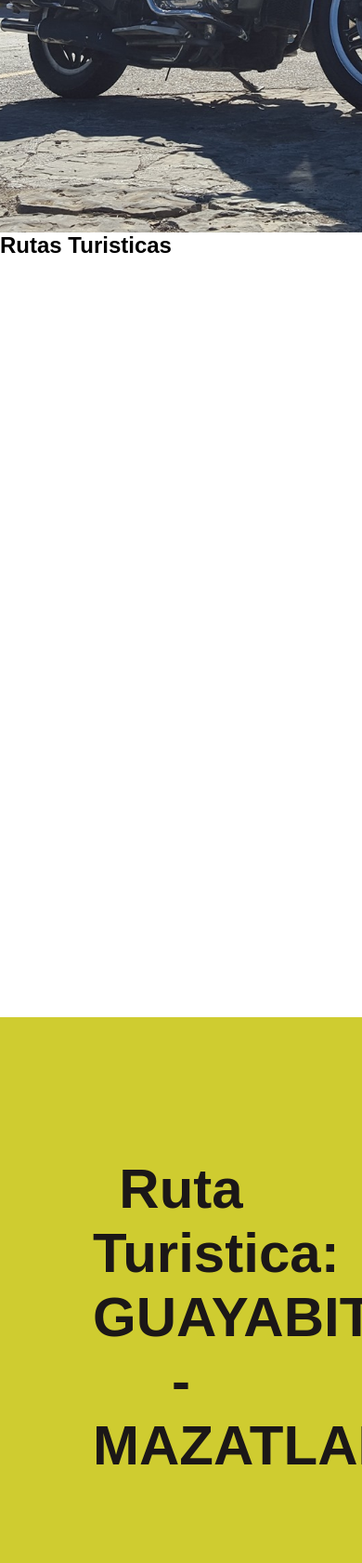
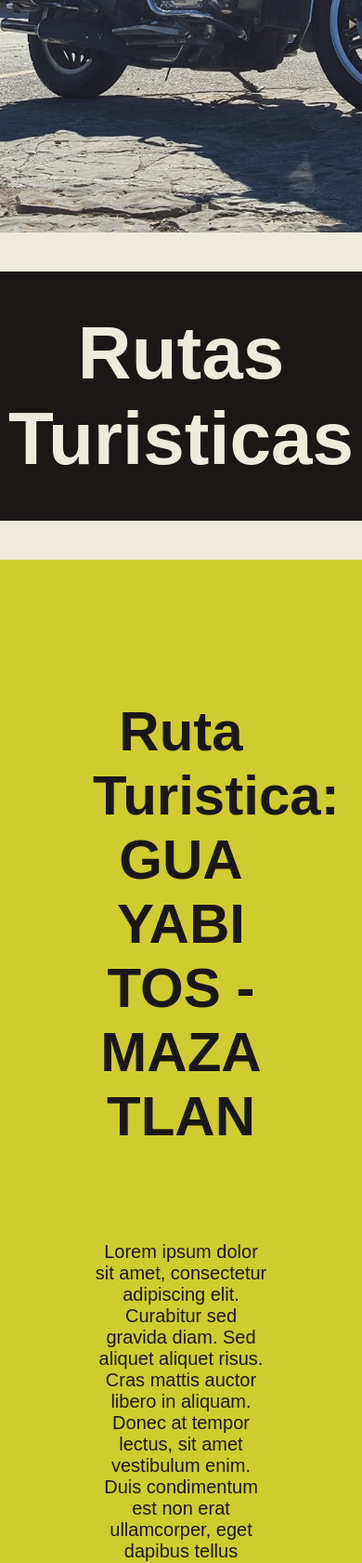
Before and after one commit to telegeniic/mtm, a PHP site: page / in a window 390 px wide; the page is wider, and only the part inside the window is pictured. Shown: the part 1547-3228 px from the top of that part at 93% size. Run offline with PHP 8.4, Linux system fonts and the light colour scheme; some libraries are stand-ins or nearby versions.

Commit message:
Se modifico texto e hizo responsive

```diff
--- a/desktop_styles.css
+++ b/desktop_styles.css
@@ -6,6 +6,7 @@
   --light_blue: #0681cf;
   --dark_blue: #0a5482;
   --yellow: #cfcc30;
+  background-color: var(--light_color);
 }
 
 * {
@@ -166,6 +167,20 @@ section a {
   text-decoration: none;
 }
 
+section.banner_tours {
+  height: auto;
+  text-align: center;
+  padding-top: 5vh;
+  padding-bottom: 5vh;
+  margin-top: 5vh;
+  margin-bottom: 5vh;
+  background-color: var(--dark_color);
+}
+section.banner_tours h1 {
+  color: var(--light_color);
+  font-size: 80px;
+}
+
 section.sec2 {
   padding: 100px;
   height: auto;
@@ -238,8 +253,9 @@ section.sec5 {
 section.footer {
   background-color: var(--dark_color);
   text-align: center;
-  height: 45vh;
+  height: auto;
   padding-top: 10vh;
+  padding-bottom: 5vh;
 }
 section.footer h4 {
   font-size: 50px;
@@ -338,6 +354,27 @@ section.footer p.credits a {
   #check:checked ~ ul {
     left: 0;
   }
+  section.footer {
+    height: auto;
+    padding-top: 5vh;
+    padding-bottom: 5vh;
+  }
+  section.footer p.social_media {
+    float: none;
+    margin-right: 0;
+    margin-top: 2vh;
+  }
+  section.footer p.telephones {
+    float: none;
+    margin: 0;
+    margin-top: 2vh;
+  }
+  section.footer p.address {
+    margin-top: 2vh;
+  }
+  section.footer p.credits {
+    margin-top: 3vh;
+  }
 }
 
 @media screen and (max-width: 1280px) {
--- a/index.html
+++ b/index.html
@@ -45,12 +45,12 @@
 			<h2></h2>
 		</section>
 		<section class="sec3"></section>
-		<section class="baner_tours">
+		<section class="banner_tours">
 			<h1>Rutas Turisticas</h1>
 		</section>
 		<section class="tours_non">
 			<a href="#">
-				<h2>Ruta Turistica: GUAYABITOS - MAZATLAN</h2>
+				<h2>Ruta Turistica: GUA<wbr>YABI<wbr>TOS - MAZA<wbr>TLAN</h2>
 			</a>
 			<p>
 				Lorem ipsum dolor sit amet, consectetur adipiscing elit. Curabitur sed gravida diam. Sed aliquet aliquet risus. Cras mattis auctor libero in aliquam. Donec at tempor lectus, sit amet vestibulum enim. Duis condimentum est non erat ullamcorper, eget dapibus tellus fringilla. Ut at malesuada lacus. Sed porttitor nulla et mauris viverra tempor. Quisque iaculis massa eget nisi pulvinar, sit amet pellentesque eros tempus. Nunc lacinia nisl eget nisl tempor imperdiet. Proin convallis, eros quis mollis ultrices, nibh dolor convallis orci, id vulputate diam neque id orci. Aenean ut ligula non dolor consequat eleifend. Vestibulum ante ipsum primis in faucibus orci luctus et ultrices posuere cubilia curae; Sed vel scelerisque dui, a mattis justo. Etiam vel consectetur lacus. Sed eu lacus suscipit, suscipit elit vitae, rutrum mi.
@@ -66,7 +66,7 @@
 		</section>
 		<section class="tours_even">
 			<a>
-				<h2>Ruta Turistica: MAZATLAN Directo</h2>
+				<h2>Ruta Turistica: MAZA<wbr>TLAN Directo</h2>
 			</a>
 			<p>
 				Lorem ipsum dolor sit amet, consectetur adipiscing elit. Curabitur sed gravida diam. Sed aliquet aliquet risus. Cras mattis auctor libero in aliquam. Donec at tempor lectus, sit amet vestibulum enim. Duis condimentum est non erat ullamcorper, eget dapibus tellus fringilla. Ut at malesuada lacus. Sed porttitor nulla et mauris viverra tempor. Quisque iaculis massa eget nisi pulvinar, sit amet pellentesque eros tempus. Nunc lacinia nisl eget nisl tempor imperdiet. Proin convallis, eros quis mollis ultrices, nibh dolor convallis orci, id vulputate diam neque id orci. Aenean ut ligula non dolor consequat eleifend. Vestibulum ante ipsum primis in faucibus orci luctus et ultrices posuere cubilia curae; Sed vel scelerisque dui, a mattis justo. Etiam vel consectetur lacus. Sed eu lacus suscipit, suscipit elit vitae, rutrum mi.
```
